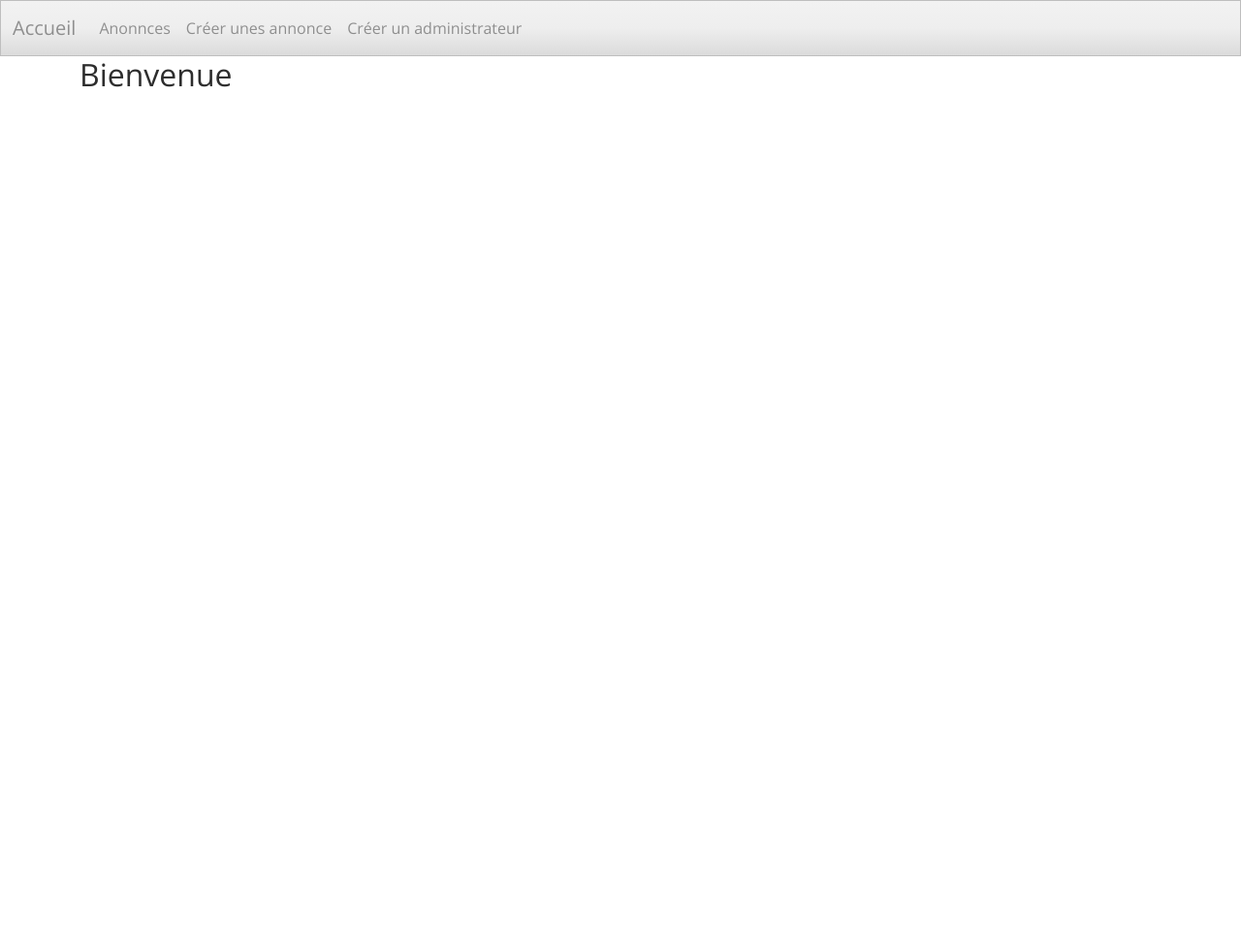
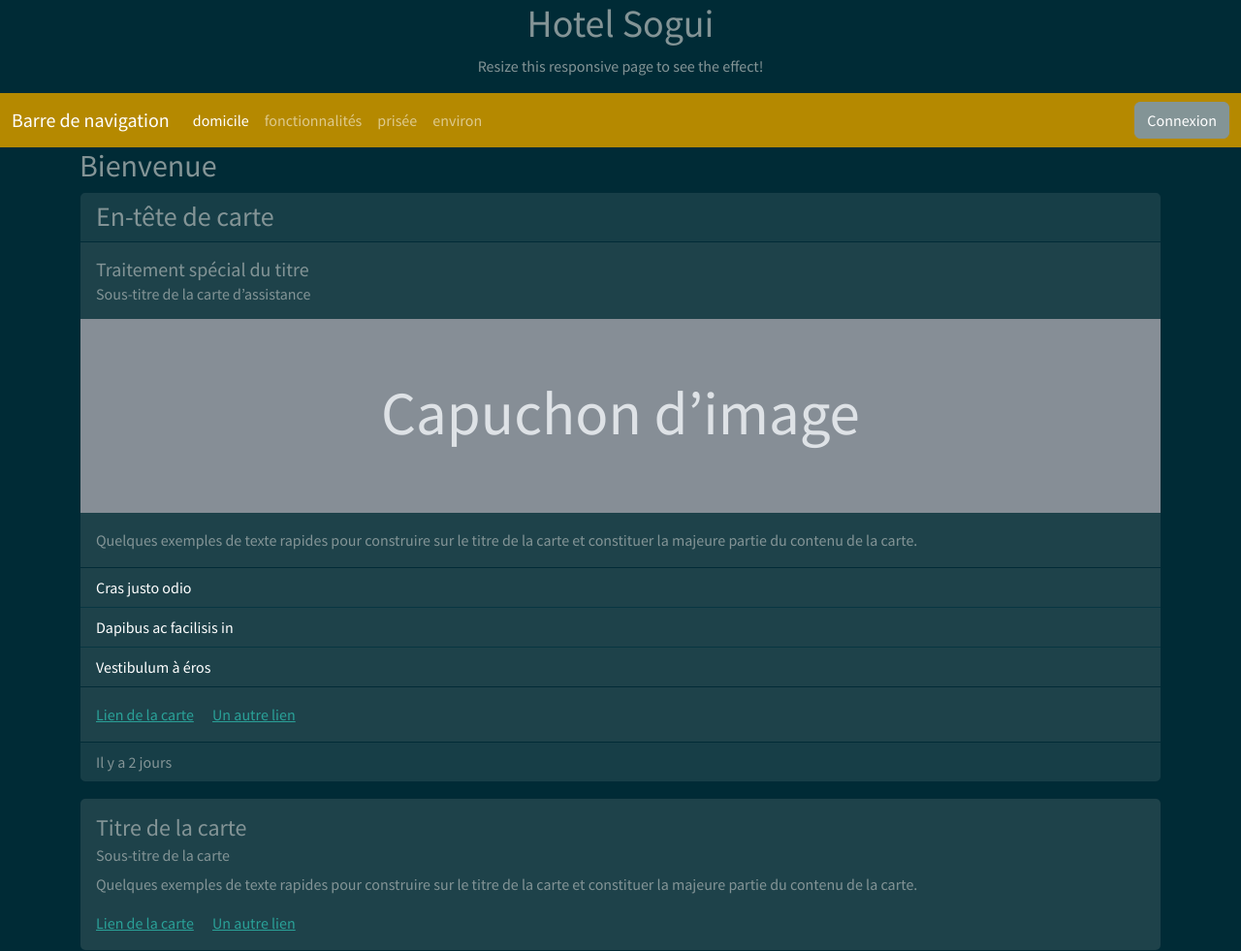
Before and after one commit to djibasse/projet_certification, a Symfony app: template templates/blog/accueil.html.twig in a window 1280 px wide. Shown: the whole page at 97% size. Before the commit the page ends 90 px from the top, so only its background shows below. Run offline with Twig, Linux system fonts and the light colour scheme; the template is opened without the code that fills it, so the values that code supplies are empty; some libraries are stand-ins or nearby versions.

Commit message:
petite mise en forme

```diff
--- a/templates/base.html.twig
+++ b/templates/base.html.twig
@@ -3,7 +3,8 @@
     <head>
         <meta charset="UTF-8">
         <title>{% block title %}Bienvenue!{% endblock %}</title>
-        <link rel="stylesheet" href="https://bootswatch.com/5/spacelab/bootstrap.min.css">
+        <link rel="stylesheet" href="https://bootswatch.com/5/solar/bootstrap.min.css">
+
         {# Run `composer require symfony/webpack-encore-bundle`
            and uncomment the following Encore helpers to start using Symfony UX #}
         {% block stylesheets %}
@@ -16,23 +17,35 @@
     </head>
     <body>
 
-            <nav class="navbar navbar-expand-lg navbar-light bg-light">
+          <div name="accueill" class="jumbotron text-center">
+            <h1>Hotel Sogui</h1>
+            <p>Resize this responsive page to see the effect!</p>
+          </div>
+          <nav class="navbar navbar-expand-lg navbar-dark bg-primary">
             <div class="container-fluid">
-    <a class="navbar-brand" href="/">Accueil</a>
-
-    <div class="collapse navbar-collapse" id="navbarColor03">
+              <a class="navbar-brand" href="#" _msthash="1864226" _msttexthash="349570">Barre de navigation</a>
+              <button class="navbar-toggler" type="button" data-bs-toggle="collapse" data-bs-target="#navbarColor01" aria-controls="navbarColor01" aria-expanded="false" aria-label="Toggle navigation" _msthidden="A" _msthiddenattr="1739517" _mstaria-label="320099">
+                <span class="navbar-toggler-icon"></span>
+              </button>
+              <div class="collapse navbar-collapse" id="navbarColor01">
                 <ul class="navbar-nav me-auto">
                   <li class="nav-item">
-          <a class="nav-link" href="/annonce">Anonnces</a>
+                    <a class="nav-link active" href="#"><font _mstmutation="1" _msthash="622544" _msttexthash="114218">domicile </font><span class="visually-hidden" _msthash="913744" _msttexthash="122200">(current)</span>
+                    </a>
                   </li>
                   <li class="nav-item">
-          <a class="nav-link" href={{ path('creation_chambre') }} >Créer unes annonce</a>
+                    <a class="nav-link" href="#" _msthash="622726" _msttexthash="329004">fonctionnalités</a>
                   </li>
                   <li class="nav-item">
-           <a class="nav-link"  >Créer un administrateur</a>
-
+                    <a class="nav-link" href="#" _msthash="622908" _msttexthash="98358">prisée</a>
+                  </li>
+                  <li class="nav-item">
+                    <a class="nav-link" href="#" _msthash="623090" _msttexthash="100295">environ</a>
                   </li>
                 </ul>
+                <form class="d-flex">
+                  <button class="btn btn-secondary my-2 my-sm-0" type="submit" _msthash="730886" _msttexthash="157274">Connexion</button>
+                </form>
               </div>
             </div>
           </nav>
--- a/templates/blog/accueil.html.twig
+++ b/templates/blog/accueil.html.twig
@@ -4,4 +4,37 @@
 
 {% block body %}
 <h2>  Bienvenue</h2>
+<div class="card mb-3">
+  <h3 class="card-header" _msthash="1596478" _msttexthash="268203">En-tête de carte</h3>
+  <div class="card-body">
+    <h5 class="card-title" _msthash="1977079" _msttexthash="652717">Traitement spécial du titre</h5>
+    <h6 class="card-subtitle text-muted" _msthash="1977313" _msttexthash="3779100">Sous-titre de la carte d’assistance</h6>
+  </div>
+  <svg xmlns="http://www.w3.org/2000/svg" class="d-block user-select-none" width="100%" height="200" aria-label="Espace réservé : capuchon d’image" focusable="false" role="img" preserveAspectRatio="xMidYMid slice" viewBox="0 0 318 180" style="font-size:1.125rem;text-anchor:middle" _mstaria-label="4038580">
+    <rect width="100%" height="100%" fill="#868e96"></rect>
+    <text x="50%" y="50%" fill="#dee2e6" dy=".3em" _mstHash="2128360" _mstTextHash="1969318">Capuchon d’image</text>
+  </svg>
+  <div class="card-body">
+    <p class="card-text" _msthash="1915992" _msttexthash="9204117">Quelques exemples de texte rapides pour construire sur le titre de la carte et constituer la majeure partie du contenu de la carte.</p>
+  </div>
+  <ul class="list-group list-group-flush">
+    <li class="list-group-item" _msthash="1915082" _msttexthash="237029">Cras justo odio</li>
+    <li class="list-group-item" _msthash="1915212" _msttexthash="451659">Dapibus ac facilisis in</li>
+    <li class="list-group-item" _msthash="1915342" _msttexthash="354523">Vestibulum à éros</li>
+  </ul>
+  <div class="card-body">
+    <font _mstmutation="1" _msthash="1666275" _msttexthash="606021"><a href="#" class="card-link" _mstmutation="1" _istranslated="1">Lien de la carte</a> <a href="#" class="card-link" _mstmutation="1" _istranslated="1">Un autre lien</a></font>
+  </div>
+  <div class="card-footer text-muted" _msthash="1666418" _msttexthash="154531"> Il y a 2 jours </div>
+</div>
+<div class="card">
+  <div class="card-body">
+    <h4 class="card-title" _msthash="1977053" _msttexthash="256256">Titre de la carte</h4>
+    <h6 class="card-subtitle mb-2 text-muted" _msthash="1977392" _msttexthash="409864">Sous-titre de la carte</h6>
+    <p class="card-text" _msthash="1915914" _msttexthash="9204117">Quelques exemples de texte rapides pour construire sur le titre de la carte et constituer la majeure partie du contenu de la carte.</p>
+    <font _mstmutation="1" _msthash="1665781" _msttexthash="606021"><a href="#" class="card-link" _mstmutation="1" _istranslated="1">Lien de la carte</a> <a href="#" class="card-link" _mstmutation="1" _istranslated="1">Un autre lien</a></font>
+  </div>
+</div>
+
+
 {% endblock %}
```
Also changed, not shown: migrations/Version20210730145901.php (added, +31 -0 lines), migrations/Version20210730150342.php (added, +31 -0 lines), migrations/Version20210731152256.php (added, +48 -0 lines), migrations/Version20210802221732.php (added, +31 -0 lines), src/Entity/Categorie.php (+20 -4 lines), src/Entity/Chambre.php (+27 -5 lines), src/Entity/Client.php (+142 -1 lines), src/Entity/Option.php (+18 -2 lines), src/Entity/Reservation.php (+23 -4 lines), templates/chambre/_form.html.twig (+7 -1 lines), 2 other files. Lines whose indentation alone changed are shown as unchanged.
